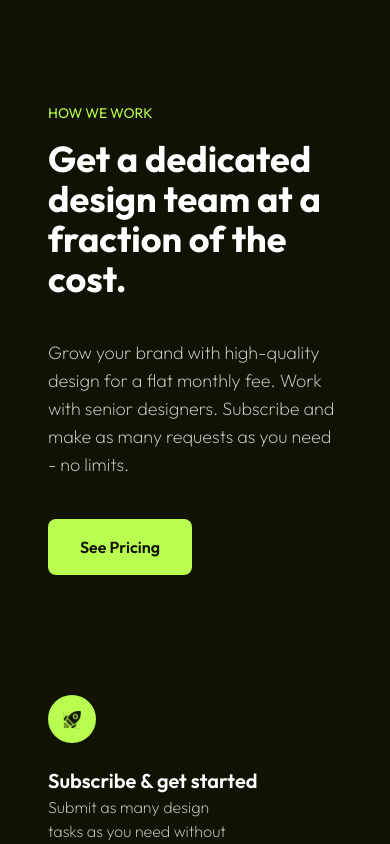
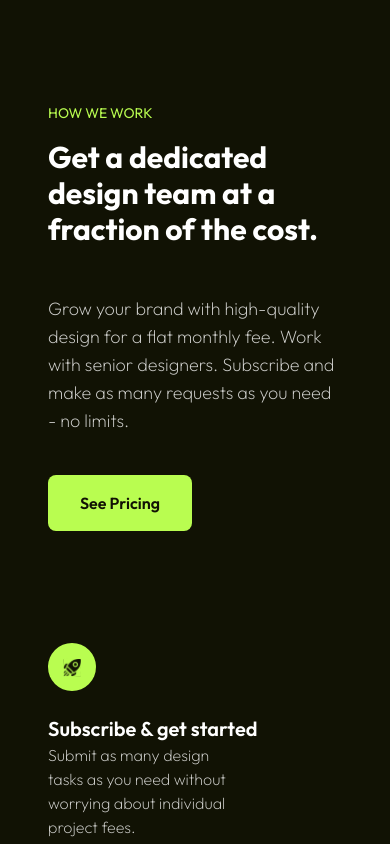
Before and after one commit to Yoni-Deserbaix/Kronix, a React (Vite) app: page / in a window 390 px wide. Shown: the part 860-1704 px from the top of the page. Built offline with nearby package versions, Linux system fonts and the light colour scheme.

Commit message:
style(howitwork): responsive

```diff
--- a/src/section/HowItWork.tsx
+++ b/src/section/HowItWork.tsx
@@ -12,17 +12,17 @@ export default function HowItWorks() {
   const AnimationComponentRight = screenWidth < 768 ? FadeOnScroll : FadeRight;
   return (
     <div className="pt-32 text-white" id="process overflow-hidden">
-      <div className="mx-12 flex flex-col items-center justify-evenly md:flex-row md:gap-20">
+      <div className="mx-12 flex flex-col items-center justify-evenly lg:flex-row lg:gap-20">
         <AnimationComponentLeft>
-          <div className="flex flex-col md:w-[606px]">
+          <div className="flex flex-col lg:w-[606px]">
             <span className="text-sm text-primary">HOW WE WORK</span>
-            <h1 className="mt-4 text-4xl font-bold md:text-5xl">
+            <h1 className="mt-4 text-3xl font-bold md:text-5xl">
               Get a dedicated design team at a fraction of the cost.
             </h1>
           </div>
         </AnimationComponentLeft>
         <AnimationComponentRight>
-          <div className="flex translate-y-6 flex-col md:w-[500px]">
+          <div className="flex translate-y-8 flex-col lg:max-w-[500px]">
             <p className="mt-4 text-lg font-extralight opacity-80 md:text-xl">
               Grow your brand with high-quality design for a flat monthly fee.
               Work with senior designers. Subscribe and make as many requests as
```
